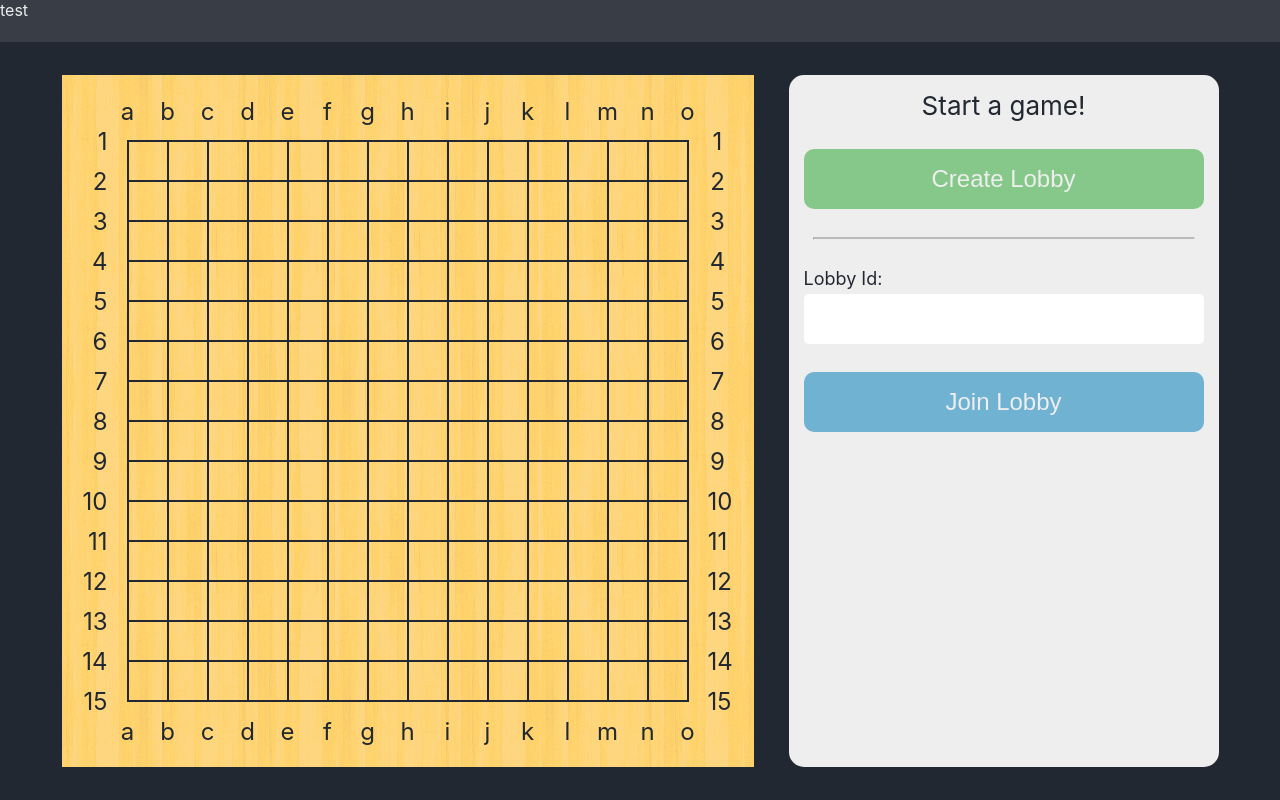
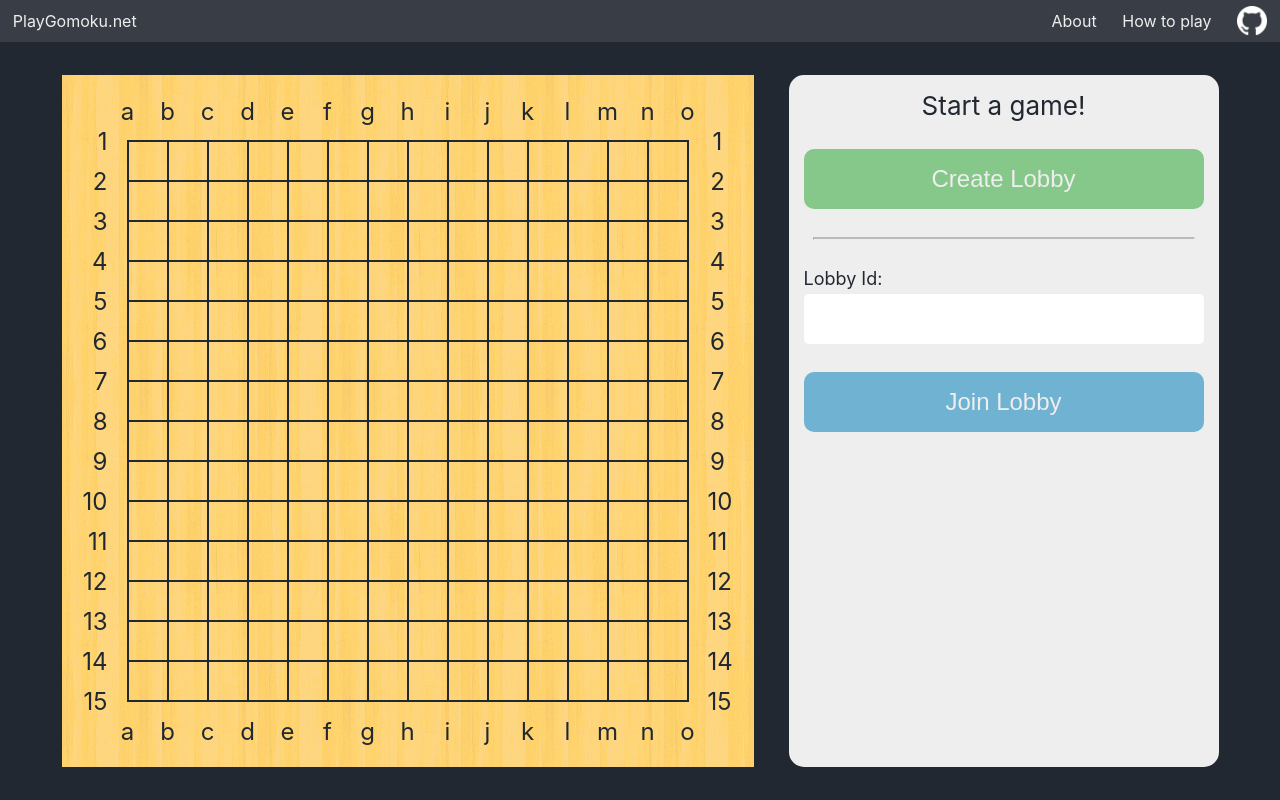
Before and after one commit to alanzhu39/gomoku-fe, a React (Create React App) app: page / in a window 1280 px wide. Built offline with nearby package versions, Linux system fonts and the light colour scheme; no server answers; the HTML template or start-up script is replaced by a standard one.

Commit message:
adding menu bar skeleton

```diff
--- a/src/App.css
+++ b/src/App.css
@@ -13,5 +13,5 @@
 .App {
   display: flex;
   flex-direction: column;
-  min-height: 100vh;
+  height: 100vh;
 }
--- a/src/MenuBar/MenuBar.css
+++ b/src/MenuBar/MenuBar.css
@@ -1,6 +1,28 @@
 .MenuBar {
-  width: 100%;
   height: 42px;
   background-color: var(--palette-gray);
   color: var(--palette-white);
+  display: flex;
+  align-items: stretch;
 }
+
+.MenuBarItem {
+  padding-inline: 1%;
+  display: flex;
+  align-items: center;
+  justify-content: center;
+}
+
+.MenuBarItem:hover {
+  background-color: var(--palette-black);
+  cursor: pointer;
+}
+
+.noHover {
+  pointer-events: none;
+}
+
+.GitHubLogo {
+  width: 30px;
+  height: 30px;
+}
--- a/src/MenuBar/MenuBar.tsx
+++ b/src/MenuBar/MenuBar.tsx
@@ -2,7 +2,20 @@ import React from 'react';
 import './MenuBar.css';
 
 function MenuBar() {
-  return <div className='MenuBar'>test</div>;
+  return (
+    <div className='MenuBar'>
+      <div className='MenuBarItem noHover'>PlayGomoku.net</div>
+      <div className='spacer'></div>
+      <div className='MenuBarItem'>About</div>
+      <div className='MenuBarItem'>How to play</div>
+      <div className='MenuBarItem'>
+        <img
+          src={require('../assets/GitHub-Logo.png')}
+          className='GitHubLogo'
+        />
+      </div>
+    </div>
+  );
 }
 
 export default MenuBar;
```
Also changed, not shown: src/assets/GitHub-Logo.png (added).
